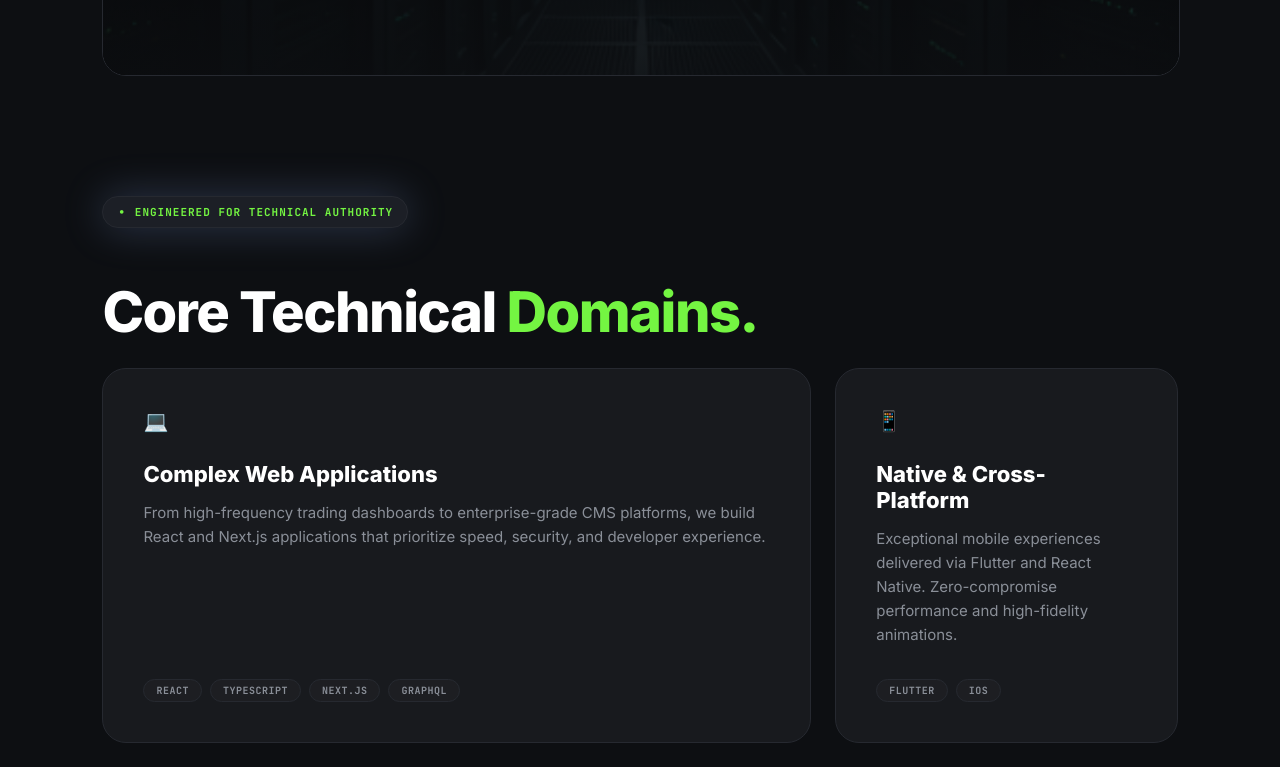
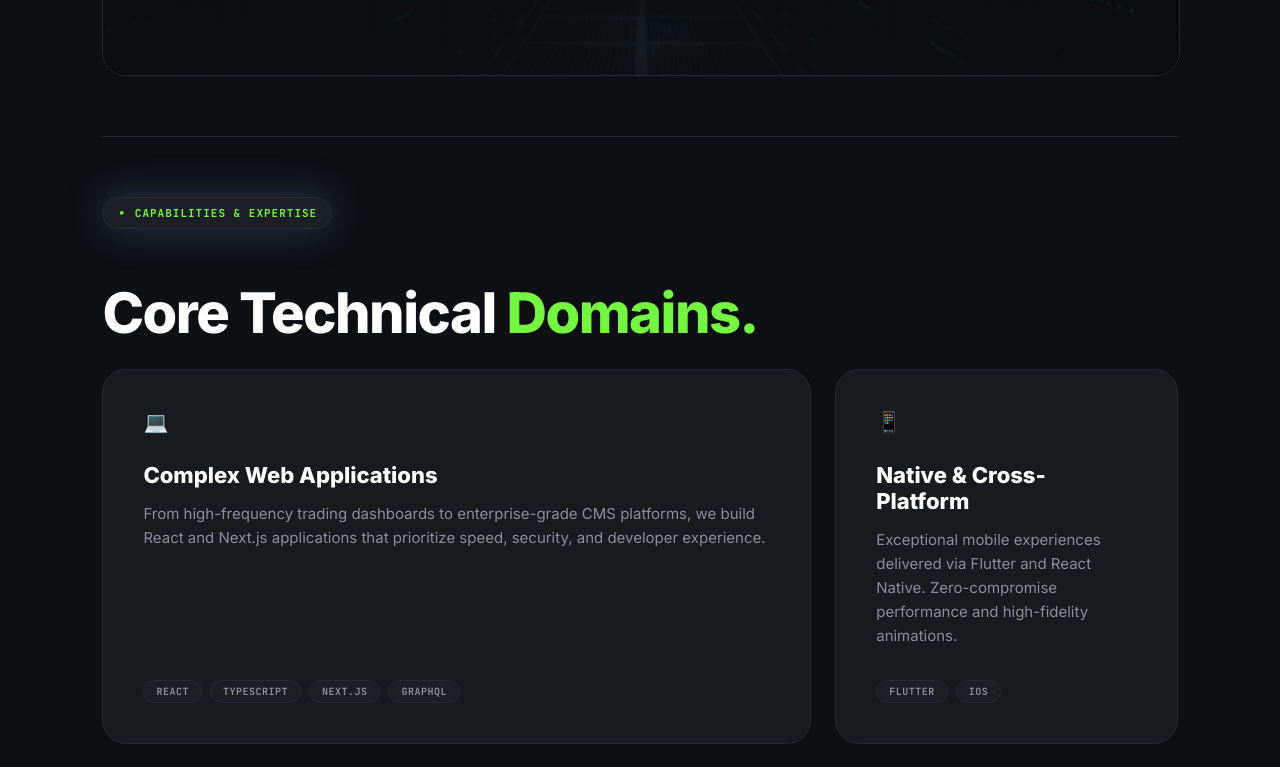
Before and after one commit to HoussamLh/React-Version, a React (Vite) app: page /about in a window 1280 px wide. Shown: the part 860-1627 px from the top of the page. Built offline with nearby package versions, Linux system fonts and the light colour scheme.

Commit message:
add top border separators to layout section

```diff
--- a/src/features/about/CoreDomains.tsx
+++ b/src/features/about/CoreDomains.tsx
@@ -8,7 +8,7 @@ export const CoreDomains: React.FC = () => {
       <div style={styles.metaLabel} className="mono-text">
         <div style={styles.badge} className="mono-text">
           <span style={styles.badgeDot}>•</span>
-          ENGINEERED FOR TECHNICAL AUTHORITY
+          CAPABILITIES & EXPERTISE
         </div>
       </div>
       {/* Main Splitted Headline */}
@@ -104,6 +104,7 @@ const styles = {
   container: {
     padding: "60px 0 80px 0",
     backgroundColor: "var(--bg-dark)",
+    borderTop: "1px solid var(--border-color)",
   },
   metaLabel: {
     fontSize: "11px",
@@ -111,10 +112,10 @@ const styles = {
     letterSpacing: "1.5px",
     color: "var(--accent-green)",
     marginBottom: "20px",
-    display:'flex',
+    display: "flex",
   },
   badge: {
-    display:'inline-flex',
+    display: "inline-flex",
     backgroundColor: "#1c1f26",
     border: "1px solid var(--border-color)",
     color: "var(--accent-green)",
```
